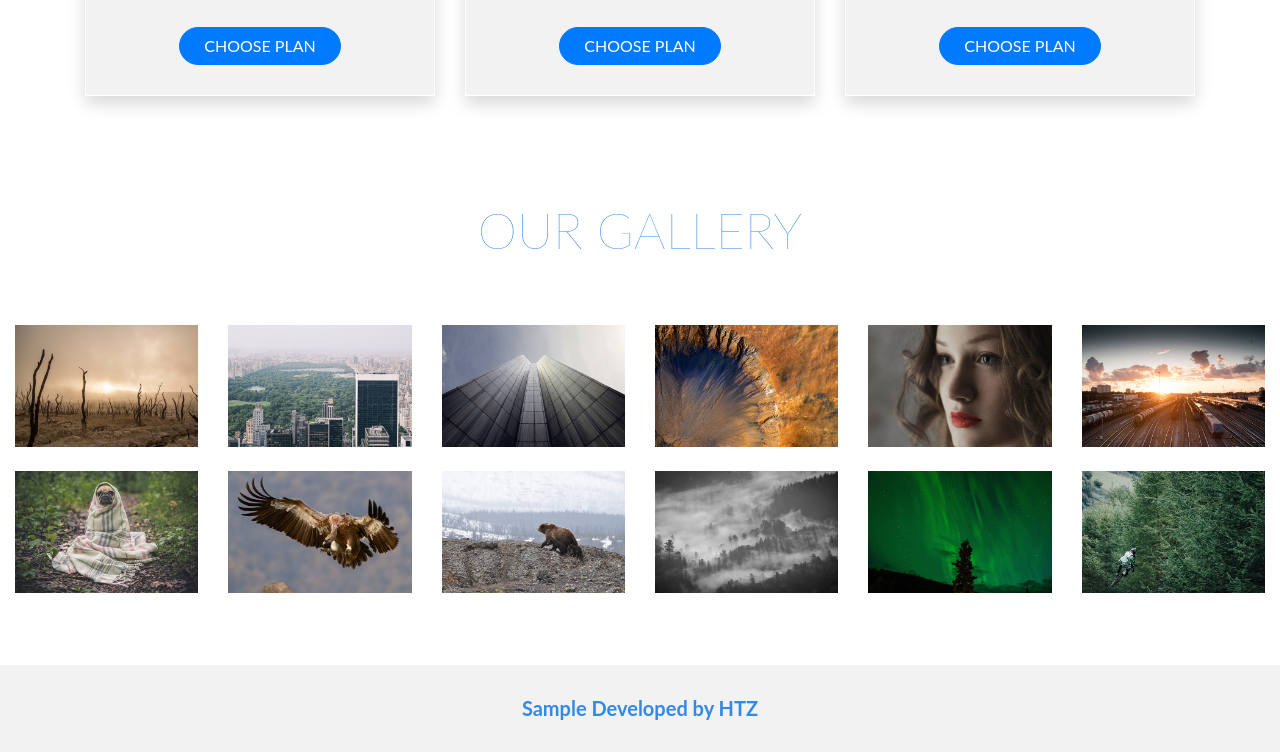
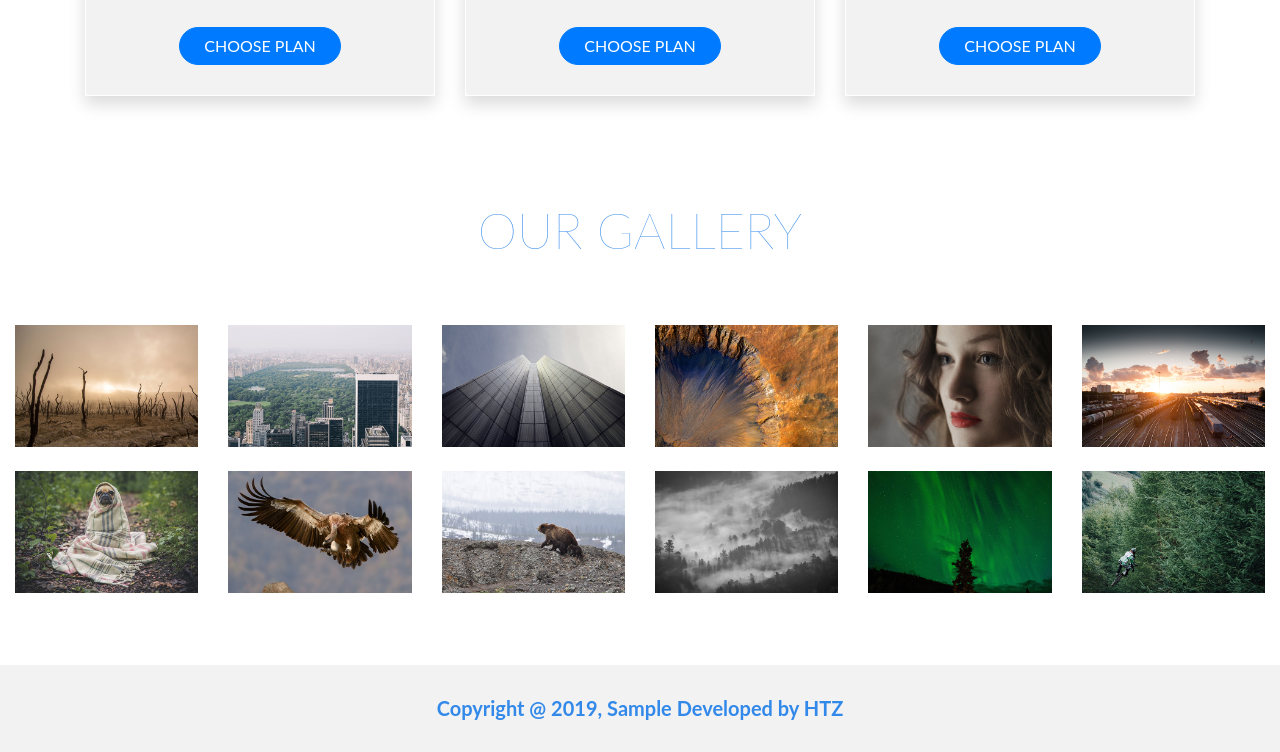
Before and after one commit to hninthuzar/BoostrapWesite, a plain HTML site: page index.html in a window 1280 px wide. Shown: the part 3385-4137 px from the top of the page. Drawn offline with Linux system fonts and the light colour scheme.

Commit message:
Update index.html

```diff
--- a/index.html
+++ b/index.html
@@ -313,7 +313,7 @@
 
 		<footer>
 			<div class="bottom-bar mt-5">
-				Sample Developed by HTZ
+				Copyright @ 2019,  Sample Developed by HTZ
 			</div>
 		</footer>
 
```
